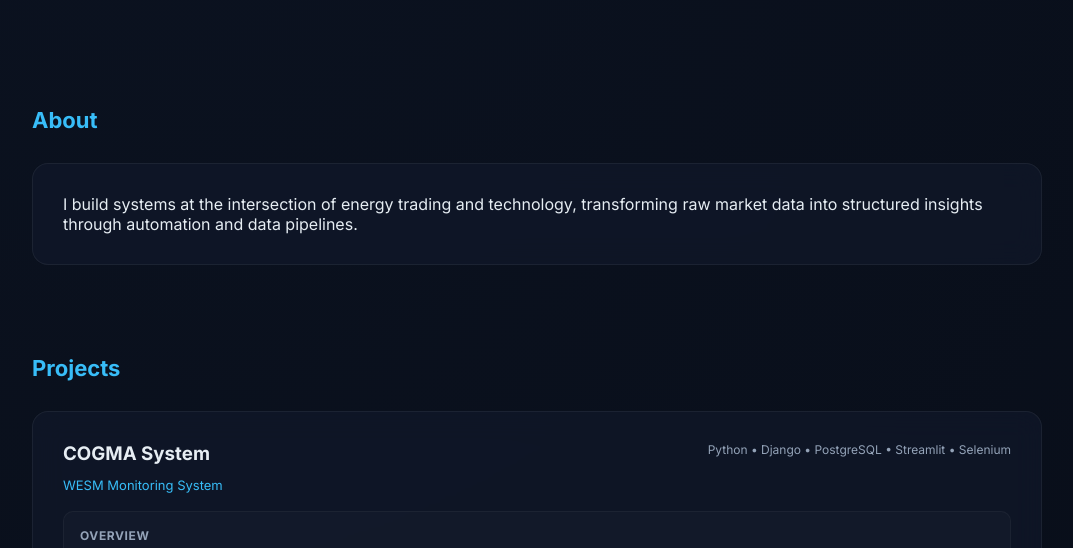
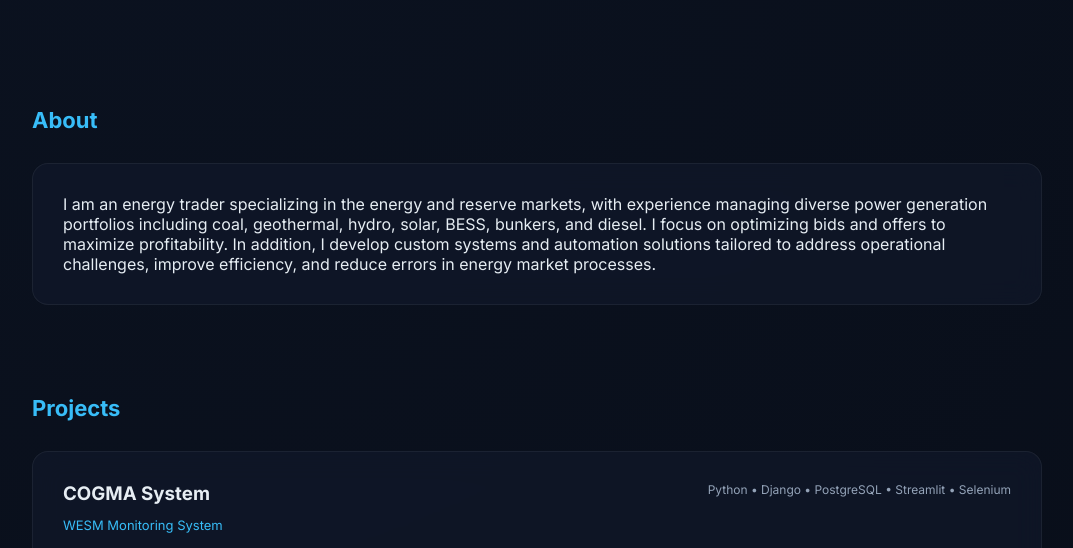
Before and after one commit to RhysXD123/Portfolio, a plain HTML site: page index.html in a window 1280 px wide. Shown: the part 197-745 px from the top of the page, without its empty margins (103-1176 px from the left). Drawn offline with Linux system fonts and the light colour scheme.

Commit message:
Update index.html

```diff
--- a/index.html
+++ b/index.html
@@ -252,7 +252,11 @@ body {
 
     <div class="card">
         <p>
-            I build systems at the intersection of energy trading and technology, transforming raw market data into structured insights through automation and data pipelines.
+            I am an energy trader specializing in the energy and reserve markets, with experience managing diverse power generation portfolios including coal, geothermal, hydro, solar, BESS, bunkers, and diesel.
+
+            I focus on optimizing bids and offers to maximize profitability.
+
+            In addition, I develop custom systems and automation solutions tailored to address operational challenges, improve efficiency, and reduce errors in energy market processes.
         </p>
     </div>
 </div>
```
